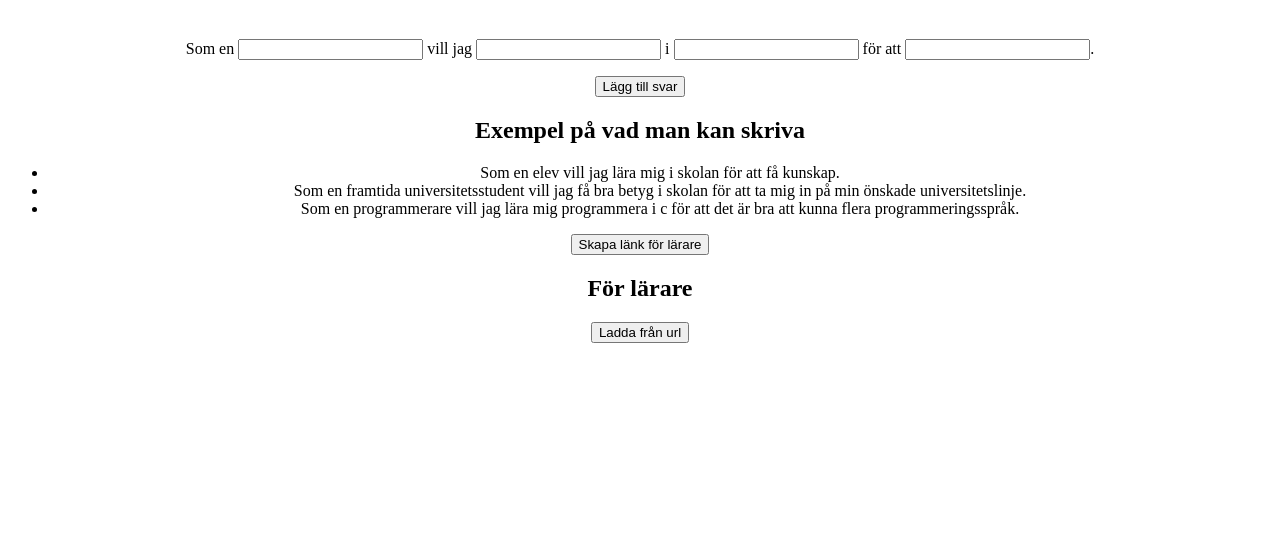
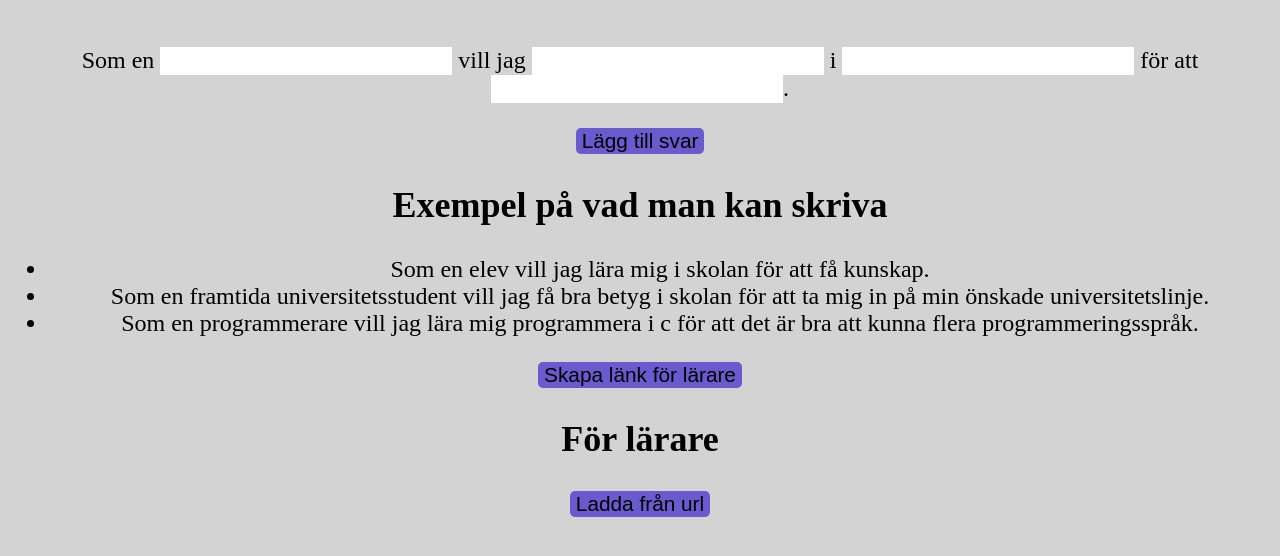
Before and after one commit to Lacertilia/userStories, a plain HTML site: page index.html in a window 1280 px wide. Drawn offline with nearby package versions, Linux system fonts and the light colour scheme.

Commit message:
Added some styling

```diff
--- a/css/style.css
+++ b/css/style.css
@@ -1,4 +1,19 @@
 body{
     text-align: center;
     padding-top: 15px;
+    background-color: lightgrey;
+    font-size: 1.5rem;
 }
+
+input{
+    border: 0px;
+    background-color: white;
+    font-size: 1.4rem;
+}
+
+button{
+    border: 0px;
+    font-size: 1.3rem;
+    border-radius: 5px;
+    background-color: slateblue;
+}
```
